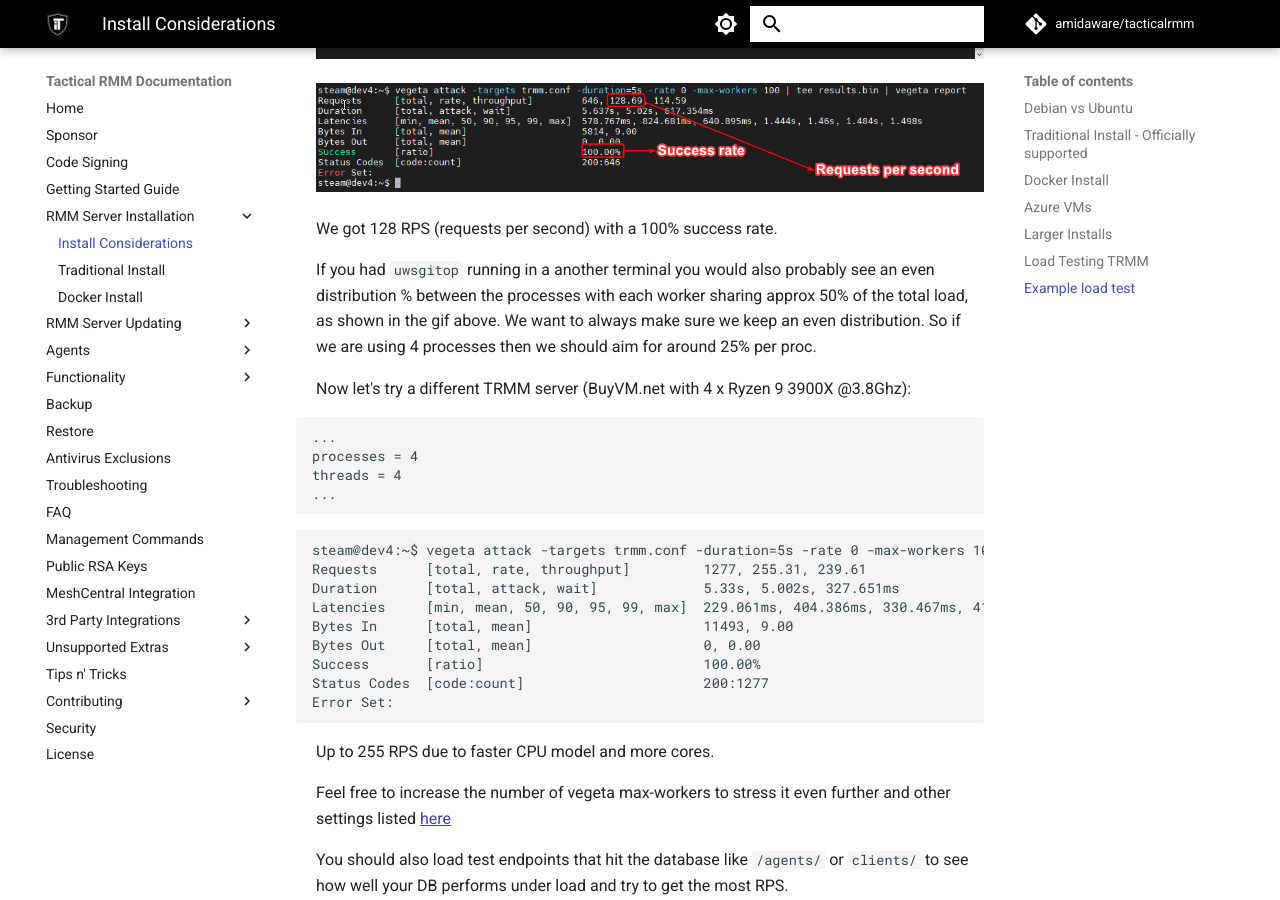
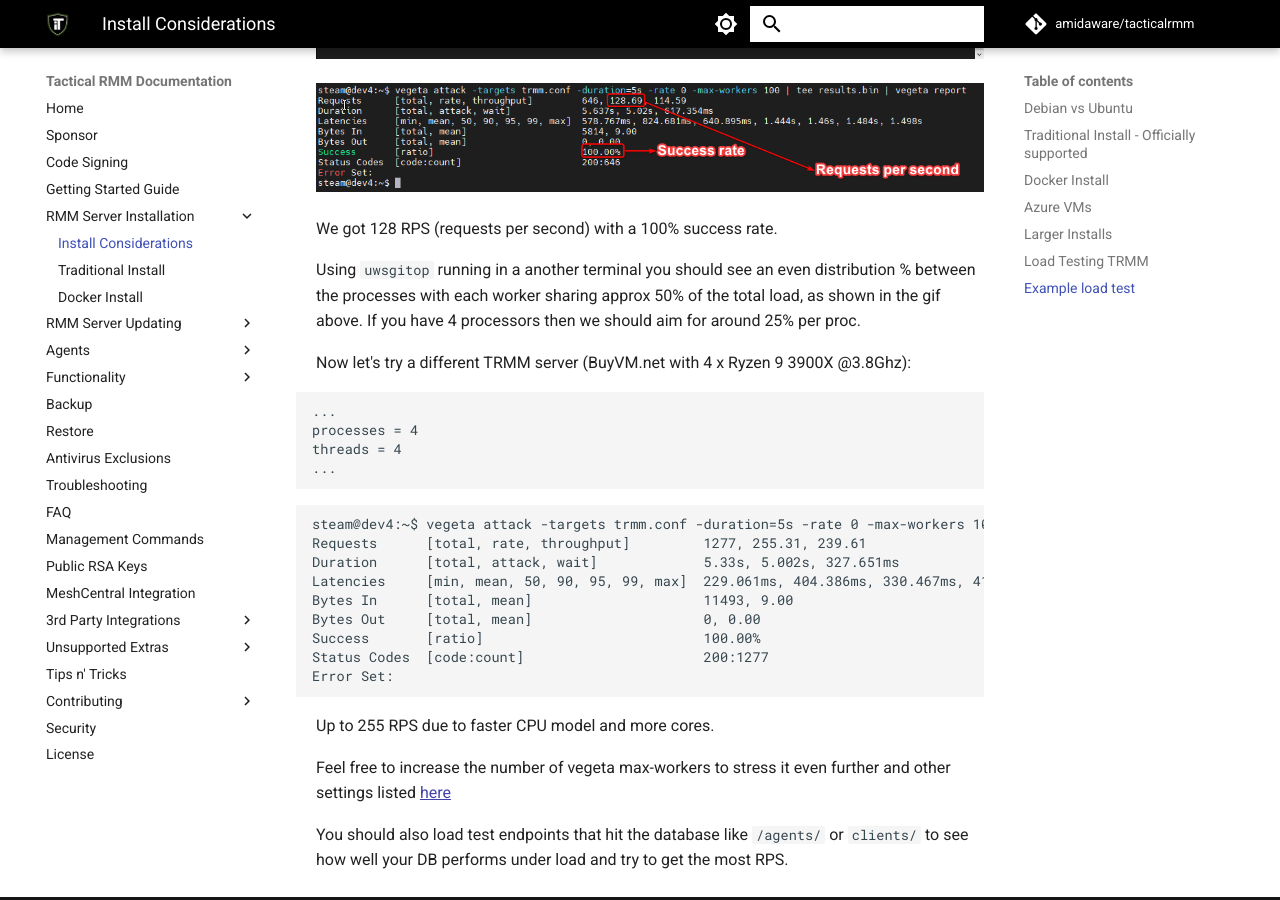
Before and after one commit to amidaware/trmm-docs, an MkDocs documentation site: the page built from docs/install_considerations.md, in a window 1280 px wide and 900 px high, scrolled down 4446 px. Built offline with MkDocs 1.6.1 and Material for MkDocs 9.7.7, drawn with Linux system fonts in a browser that asks for light colours; comment, search, counter and statistics services are not loaded.

Commit message:
a little rewording

```diff
--- a/docs/install_considerations.md
+++ b/docs/install_considerations.md
@@ -156,7 +156,7 @@
 
 We got 128 RPS (requests per second) with a 100% success rate.
 
-If you had `uwsgitop` running in a another terminal you would also probably see an even distribution % between the processes with each worker sharing approx 50% of the total load, as shown in the gif above. We want to always make sure we keep an even distribution. So if we are using 4 processes then we should aim for around 25% per proc.
+Using `uwsgitop` running in a another terminal you should see an even distribution % between the processes with each worker sharing approx 50% of the total load, as shown in the gif above. If you have 4 processors then we should aim for around 25% per proc.
 
 Now let's try a different TRMM server (BuyVM.net with 4 x Ryzen 9 3900X @3.8Ghz):
 
```
